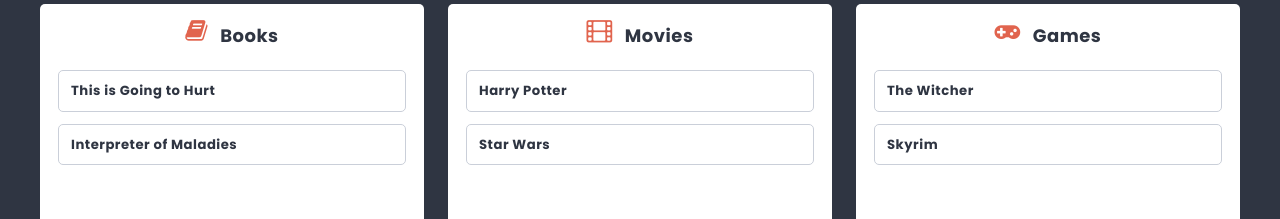
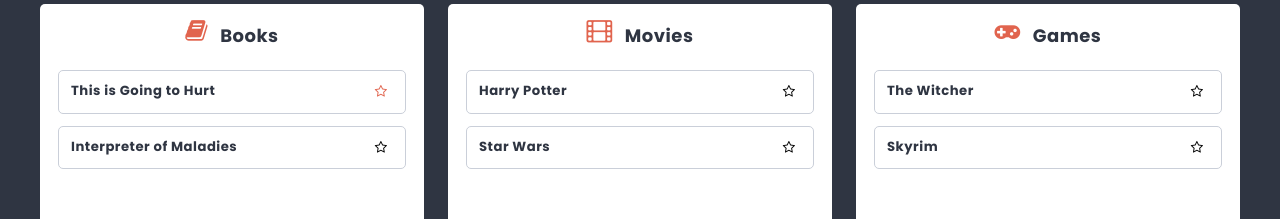
Before and after one commit to jola-klodowska/project-react, a React (Create React App) app: page /list/1 in a window 1280 px wide. Shown: the part 384-603 px from the top of the page. Built offline with nearby package versions, Linux system fonts and the light colour scheme.

Commit message:
Add star button to cards

```diff
--- a/src/components/Card/Card.js
+++ b/src/components/Card/Card.js
@@ -1,8 +1,25 @@
+import clsx from 'clsx'
 import styles from './Card.module.scss'
+import { useDispatch } from 'react-redux';
+import { toggleCardFavorite } from '../../redux/store';
 
 const Card = props => {
+
+    const dispatch = useDispatch();
+
+    const handleSubmit = e => {
+        e.preventDefault();
+        const cardId = props.id;
+        const cardFavorite = props.isFavorite
+        dispatch(toggleCardFavorite( cardId, cardFavorite))
+    }
+
     return (
-        <li className={styles.card}>{props.title}</li>
+        <li className={styles.card}>{props.title}
+            <button onClick={handleSubmit} className={clsx(props.isFavorite === true && styles.active)}>
+                <i className={styles.icon + " fa fa-star-o"}></i>
+            </button>
+        </li>
     );
 };
 
--- a/src/components/Card/Card.module.scss
+++ b/src/components/Card/Card.module.scss
@@ -1,4 +1,4 @@
-@import '../../styles/settings.scss';
+@import "../../styles/settings.scss";
 
 .card {
     position: relative;
@@ -11,3 +11,13 @@
     justify-content: space-between;
     font-weight: bold;
 }
+
+button {
+    border: none;
+    cursor: pointer;
+    background-color: transparent;
+
+    &.active {
+        color: $color-warning;
+    }
+}
--- a/src/components/List/List.js
+++ b/src/components/List/List.js
@@ -12,6 +12,9 @@
     const { listId } = useParams();
     const listData = useSelector(state => getListById(state, listId));
     const columns = useSelector(state => getColumnsByList(state, listId));
+
+
+
 
         if(!listData) return <Navigate to="/" />
         return (
--- a/src/redux/initialState.js
+++ b/src/redux/initialState.js
@@ -40,12 +40,12 @@
     ],
 
     cards: [
-        { id: '1', columnId: '1', title: 'This is Going to Hurt' },
-        { id: '2', columnId: '1', title: 'Interpreter of Maladies' },
-        { id: '3', columnId: '2', title: 'Harry Potter' },
-        { id: '4', columnId: '2', title: 'Star Wars' },
-        { id: '5', columnId: '3', title: 'The Witcher' },
-        { id: '6', columnId: '3', title: 'Skyrim' },
+        { id: '1', columnId: '1', title: 'This is Going to Hurt', isFavorite: true },
+        { id: '2', columnId: '1', title: 'Interpreter of Maladies', isFavorite: false },
+        { id: '3', columnId: '2', title: 'Harry Potter', isFavorite: false },
+        { id: '4', columnId: '2', title: 'Star Wars', isFavorite: false },
+        { id: '5', columnId: '3', title: 'The Witcher', isFavorite: false },
+        { id: '6', columnId: '3', title: 'Skyrim', isFavorite: false },
     ],
 
     searchPhrase: '',
--- a/src/redux/store.js
+++ b/src/redux/store.js
@@ -17,6 +17,7 @@
 export const addCard = payload => ({ type: 'ADD_CARD', payload })
 export const toUpdateSearchPhrase = payload => ({ type: 'UPDATE_SEARCHPHRASE', payload });
 export const addList = payload => ({ type: 'ADD_LIST', payload });
+export const toggleCardFavorite = payload => ({ type: 'TOGGLE_CARD_FAVORITE', payload });
 
 const reducer = (state, action) => {
     switch (action.type) {
@@ -27,7 +28,9 @@
         case 'UPDATE_SEARCHPHRASE':
             return { ...state, searchPhrase: action.payload };
         case 'ADD_LIST':
-            return {...state, lists: [...state.lists, {...action.payload, id:shortid() }] };
+            return { ...state, lists: [...state.lists, { ...action.payload, id: shortid() }] };
+        case 'TOGGLE_CARD_FAVORITE':
+            return { ...state, cards: state.cards.map(card => (card.id === action.payload) ? { ...card, isFavorite: !card.isFavorite } : card) };
         default:
             return state;
     }
```
